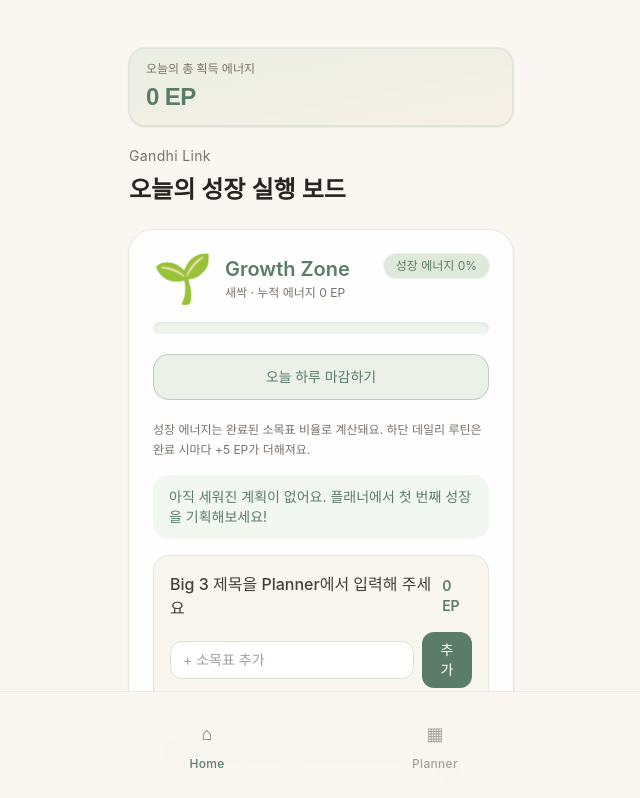
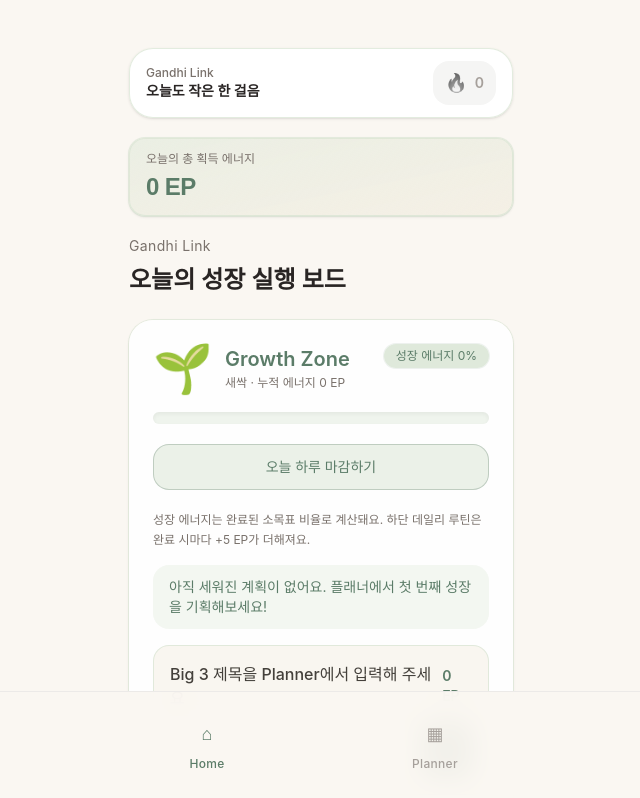
Before and after one commit to yeonjewind-netizen/gandhi-link-A, a React (Vite) app: page / in a window 1280 px wide. Shown: the top 798 px of the page, without its empty margins (319-959 px from the left). Built offline with nearby package versions, Linux system fonts and the light colour scheme.

Commit message:
Add fire streak UI

```diff
--- a/src/app/App.tsx
+++ b/src/app/App.tsx
@@ -1,5 +1,5 @@
-import { useCallback, useEffect, useMemo, useState, type Dispatch, type SetStateAction } from "react";
-import { subDays } from "date-fns";
+import { useCallback, useEffect, useMemo, useRef, useState, type Dispatch, type SetStateAction } from "react";
+import { differenceInCalendarDays, subDays } from "date-fns";
 import PlannerPage from "../PlannerPage";
 import { setDailyBonusForDate, setDailyEpForDate, updateDailyRoutines, updateShared, useGandhiStore } from "../hooks/useGandhiStore";
 import { HOME_STORAGE_KEY, ROUTINE_EP_EACH } from "./constants";
@@ -12,6 +12,54 @@ import {
 } from "./domain";
 import { HomeTab } from "./HomeTab";
 import type { BigGoal, DailyRoutine } from "./types";
+
+const STREAK_COUNT_KEY = "streakCount";
+const LAST_COMPLETED_DATE_KEY = "lastCompletedDate";
+
+type StreakState = {
+  count: number;
+  lastCompletedDate: string;
+};
+
+const CELEBRATION_SPARKS = [
+  { left: "12%", top: "18%", delay: "0ms" },
+  { left: "24%", top: "30%", delay: "120ms" },
+  { left: "40%", top: "16%", delay: "220ms" },
+  { left: "58%", top: "28%", delay: "80ms" },
+  { left: "73%", top: "17%", delay: "180ms" },
+  { left: "86%", top: "34%", delay: "280ms" },
+] as const;
+
+function parseDateKey(dateKey: string) {
+  const [year, month, day] = dateKey.split("-").map(Number);
+  return new Date(year, month - 1, day);
+}
+
+function isContinuingStreak(lastCompletedDate: string, todayKey: string) {
+  if (!lastCompletedDate) return false;
+  const dayGap = differenceInCalendarDays(parseDateKey(todayKey), parseDateKey(lastCompletedDate));
+  return dayGap === 0 || dayGap === 1;
+}
+
+function readStreakState(todayKey: string): StreakState {
+  if (typeof window === "undefined") return { count: 0, lastCompletedDate: "" };
+  const storedCount = localStorage.getItem(STREAK_COUNT_KEY);
+  const storedDate = localStorage.getItem(LAST_COMPLETED_DATE_KEY);
+  const count = Math.max(0, Number(storedCount ?? 0) || 0);
+  const lastCompletedDate = storedDate ?? "";
+  const next = {
+    count: isContinuingStreak(lastCompletedDate, todayKey) ? count : 0,
+    lastCompletedDate: isContinuingStreak(lastCompletedDate, todayKey) ? lastCompletedDate : "",
+  };
+  localStorage.setItem(STREAK_COUNT_KEY, String(next.count));
+  localStorage.setItem(LAST_COMPLETED_DATE_KEY, next.lastCompletedDate);
+  return next;
+}
+
+function writeStreakState(next: StreakState) {
+  localStorage.setItem(STREAK_COUNT_KEY, String(next.count));
+  localStorage.setItem(LAST_COMPLETED_DATE_KEY, next.lastCompletedDate);
+}
 
 export default function App() {
   const todayKey = getDateKey();
@@ -27,6 +75,11 @@ export default function App() {
     }
   });
   const [showDayCloseModal, setShowDayCloseModal] = useState(false);
+  const [streak, setStreak] = useState<StreakState>(() => readStreakState(todayKey));
+  const [showGrowthCelebration, setShowGrowthCelebration] = useState(false);
+  const [celebrationStreakCount, setCelebrationStreakCount] = useState(streak.count);
+  const isAwardingStreakRef = useRef(false);
+  const completedTodayRef = useRef(streak.lastCompletedDate === todayKey);
 
   useEffect(() => {
     localStorage.setItem(HOME_STORAGE_KEY, JSON.stringify({ activeTab }));
@@ -39,18 +92,21 @@ export default function App() {
     [dailyRoutines]
   );
   const totalDailyEp = useMemo(() => big3Ep + routineEpTotal, [big3Ep, routineEpTotal]);
-  const growthEnergyPercent = useMemo(() => {
+  const subtaskStats = useMemo(() => {
     const totalSubtasks = big3.reduce(
       (sum, goal) => sum + goal.subTasks.filter((task) => task.text.trim().length > 0).length,
       0
     );
-    if (totalSubtasks <= 0) return 0;
     const doneSubtasks = big3.reduce(
       (sum, goal) => sum + goal.subTasks.filter((task) => task.text.trim().length > 0 && task.isDone).length,
       0
     );
-    return Math.round((doneSubtasks / totalSubtasks) * 100);
+    return { done: doneSubtasks, total: totalSubtasks };
   }, [big3]);
+  const growthEnergyPercent = useMemo(() => {
+    if (subtaskStats.total <= 0) return 0;
+    return Math.round((subtaskStats.done / subtaskStats.total) * 100);
+  }, [subtaskStats]);
 
   useEffect(() => {
     setDailyEpForDate(todayKey, totalDailyEp);
@@ -65,6 +121,10 @@ export default function App() {
   );
 
   const hasGrowthTasks = useMemo(() => big3.some((g) => g.subTasks.length > 0), [big3]);
+  const isStreakActive = useMemo(
+    () => streak.count > 0 && isContinuingStreak(streak.lastCompletedDate, todayKey),
+    [streak, todayKey]
+  );
   const recentGrowthLog = useMemo(() => {
     return Array.from({ length: 7 }, (_, index) => {
       const date = subDays(new Date(), 6 - index);
@@ -109,9 +169,64 @@ export default function App() {
     updateDailyRoutines((prev) => (typeof next === "function" ? next(prev) : next));
   }, []);
 
+  const awardStreakForToday = useCallback(() => {
+    if (typeof window === "undefined") return null;
+    const latest = readStreakState(todayKey);
+    if (latest.lastCompletedDate === todayKey) {
+      completedTodayRef.current = true;
+      return null;
+    }
+
+    const wasYesterday = latest.lastCompletedDate
+      ? differenceInCalendarDays(parseDateKey(todayKey), parseDateKey(latest.lastCompletedDate)) === 1
+      : false;
+    const nextStreak = {
+      count: wasYesterday ? latest.count + 1 : 1,
+      lastCompletedDate: todayKey,
+    };
+    writeStreakState(nextStreak);
+    completedTodayRef.current = true;
+    return nextStreak;
+  }, [todayKey]);
+
+  useEffect(() => {
+    const hasCompletedEverySubtask = subtaskStats.total > 0 && subtaskStats.done === subtaskStats.total;
+    if (!hasCompletedEverySubtask) return;
+    if (completedTodayRef.current) return;
+    if (isAwardingStreakRef.current) return;
+
+    const nextStreak = awardStreakForToday();
+    if (!nextStreak) return;
+    isAwardingStreakRef.current = true;
+    const timer = window.setTimeout(() => {
+      setStreak(nextStreak);
+      setCelebrationStreakCount(nextStreak.count);
+      setShowGrowthCelebration(true);
+      isAwardingStreakRef.current = false;
+    }, 0);
+    return () => window.clearTimeout(timer);
+  }, [awardStreakForToday, subtaskStats.done, subtaskStats.total]);
+
   return (
     <div className="min-h-dvh bg-[#FAF7F2] pb-28">
       <div className="mx-auto flex min-h-dvh max-w-md flex-col px-6 pt-10 pb-8 sm:px-8 sm:pt-12">
+        <header className="sticky top-3 z-40 mb-5 flex items-center justify-between rounded-3xl border border-sage-light/70 bg-white/95 px-4 py-3 shadow-sm backdrop-blur">
+          <div>
+            <p className="text-xs font-medium text-stone-500">Gandhi Link</p>
+            <p className="text-sm font-semibold text-stone-800">오늘도 작은 한 걸음</p>
+          </div>
+          <div
+            className={`flex items-center gap-2 rounded-2xl px-3 py-2 text-sm font-semibold transition ${
+              isStreakActive ? "bg-orange-100 text-orange-600 shadow-sm" : "bg-stone-100 text-stone-400"
+            }`}
+            aria-label={`현재 연속 달성일 ${streak.count}일`}
+          >
+            <span className={`text-lg ${isStreakActive ? "drop-shadow-sm" : "grayscale"}`} aria-hidden>
+              🔥
+            </span>
+            <span>{streak.count}</span>
+          </div>
+        </header>
         {activeTab === "home" ? (
           <HomeTab
             totalDailyEp={totalDailyEp}
@@ -156,6 +271,36 @@ export default function App() {
           ))}
         </div>
       </nav>
+
+      {showGrowthCelebration && (
+        <div className="fixed inset-0 z-[60] flex items-center justify-center bg-sage-deep/45 px-6 backdrop-blur-sm">
+          <div className="relative w-full max-w-sm overflow-hidden rounded-[2rem] border border-sage-light/80 bg-[#FAF7F2] p-7 text-center shadow-2xl">
+            {CELEBRATION_SPARKS.map((spark, index) => (
+              <span
+                key={`${spark.left}-${index}`}
+                className="celebration-spark absolute h-3 w-3 rounded-full bg-orange-300"
+                style={{ left: spark.left, top: spark.top, animationDelay: spark.delay }}
+              />
+            ))}
+            <div className="mx-auto mb-4 flex h-20 w-20 items-center justify-center rounded-full bg-gradient-to-br from-orange-100 to-sage-light text-4xl shadow-inner">
+              🎉
+            </div>
+            <p className="text-sm font-semibold text-sage-deep">100% 성장 에너지 달성</p>
+            <h2 className="mt-2 text-2xl font-bold text-stone-800">축하합니다! 오늘도 성장했어요!</h2>
+            <div className="streak-pop mx-auto mt-5 inline-flex items-center gap-2 rounded-2xl bg-orange-100 px-5 py-3 text-lg font-bold text-orange-600">
+              <span aria-hidden>🔥</span>
+              <span>{celebrationStreakCount}일 연속 성장</span>
+            </div>
+            <button
+              type="button"
+              onClick={() => setShowGrowthCelebration(false)}
+              className="mt-6 w-full rounded-2xl bg-sage-deep py-3 text-sm font-semibold text-white transition hover:bg-sage-deep/90"
+            >
+              계속 성장하기
+            </button>
+          </div>
+        </div>
+      )}
     </div>
   );
 }
--- a/src/index.css
+++ b/src/index.css
@@ -15,3 +15,39 @@
     -moz-osx-font-smoothing: grayscale;
   }
 }
+
+@keyframes celebrationSpark {
+  0% {
+    opacity: 0;
+    transform: translate3d(0, 18px, 0) scale(0.4) rotate(0deg);
+  }
+  35% {
+    opacity: 1;
+  }
+  100% {
+    opacity: 0;
+    transform: translate3d(0, -64px, 0) scale(1.3) rotate(180deg);
+  }
+}
+
+@keyframes streakPop {
+  0% {
+    transform: scale(0.82);
+  }
+  55% {
+    transform: scale(1.12);
+  }
+  100% {
+    transform: scale(1);
+  }
+}
+
+@layer utilities {
+  .celebration-spark {
+    animation: celebrationSpark 1.15s ease-out infinite;
+  }
+
+  .streak-pop {
+    animation: streakPop 520ms cubic-bezier(0.2, 0.9, 0.25, 1.25);
+  }
+}
```
